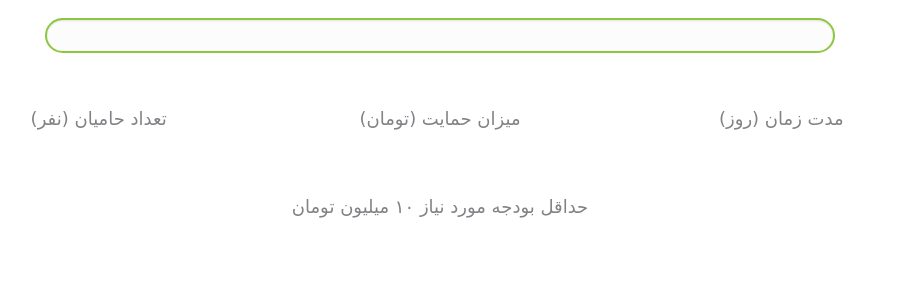
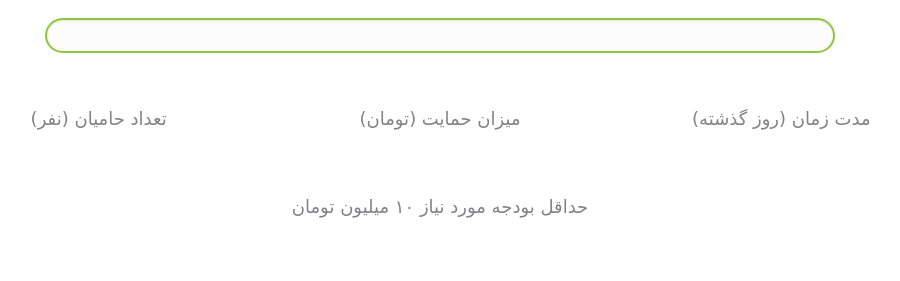
Before and after one commit to hamidfzm/pfont, a Python web app: template templates/index.html in a window 1280 px wide. Shown: the part 2466-2747 px from the top of the page, without its empty margins (200-1100 px from the left). Run offline with Jinja, Linux system fonts and the light colour scheme; the template is opened without the code that fills it: most values are stand-ins (such as "Sample title", 1, 10 or a date in 2020); grey boxes marked "Sample" are stand-in pictures; form fields are guessed from the names that the template uses; some libraries are stand-ins or nearby versions.

Commit message:
change day text

```diff
--- a/templates/index.html
+++ b/templates/index.html
@@ -176,7 +176,7 @@
             <div class="col-lg-4 col-md-4">
                 <h3>{{ persian(days_passed) }}</h3>
 
-                <p>مدت زمان (روز)</p>
+                <p>مدت زمان (روز گذشته)</p>
             </div>
         </div>
 
```
